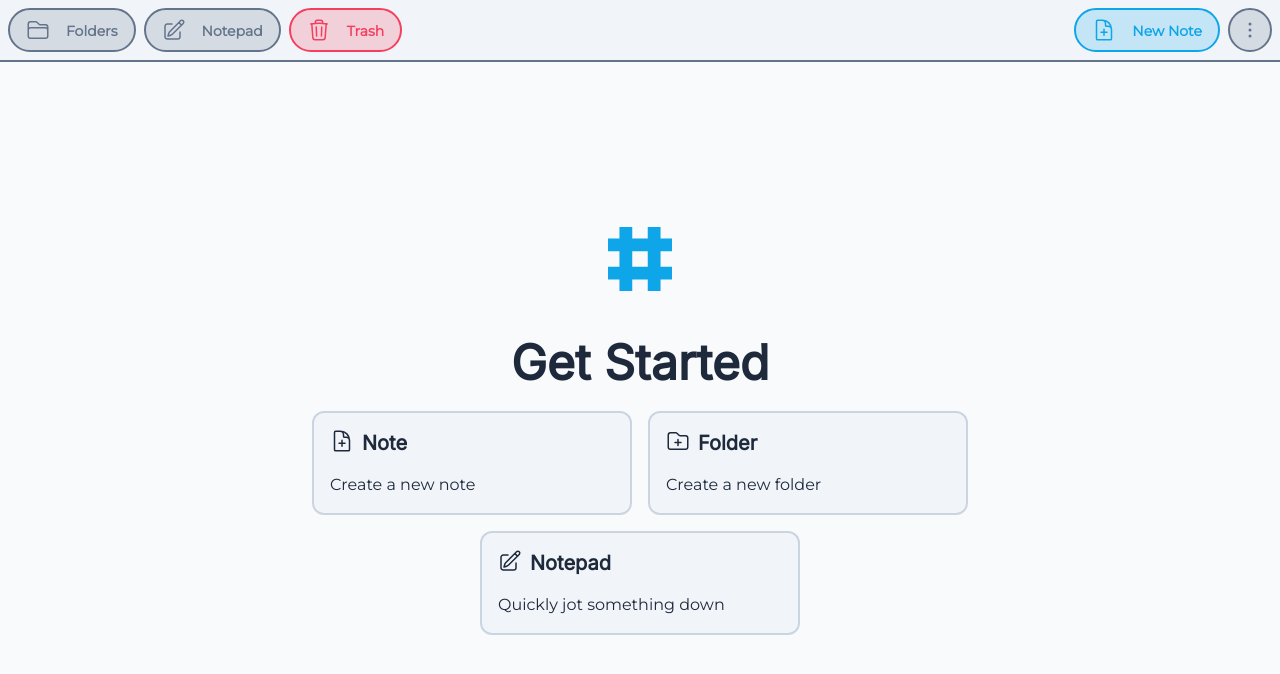
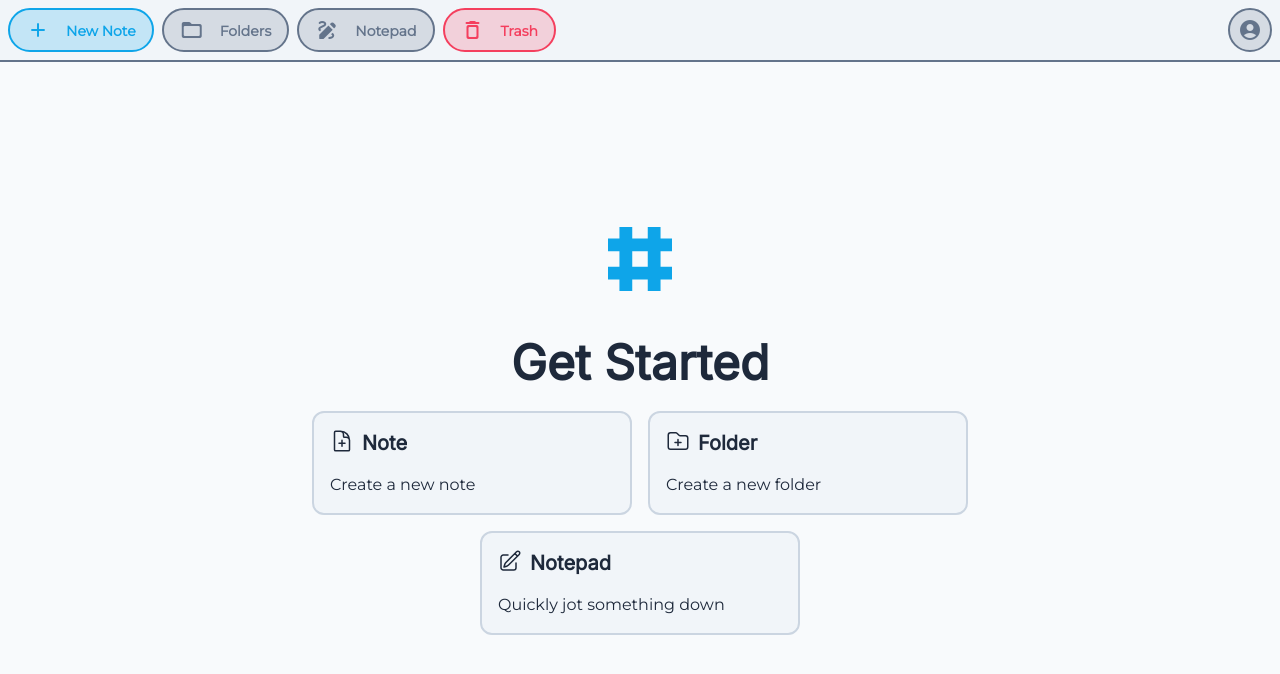
Before and after one commit to matovius/hashtype, a SvelteKit app: page /demo in a window 1280 px wide. Shown: the top 674 px of the page. Built offline with nearby package versions, Linux system fonts and the light colour scheme; a web font is replaced by a local one.

Commit message:
Implement material icons

```diff
--- a/src/app.css
+++ b/src/app.css
@@ -6,3 +6,22 @@
 @tailwind base;
 @tailwind components;
 @tailwind utilities;
+
+.material-icons-rounded {
+  font-family: "Material Icons Round";
+  font-weight: normal;
+  font-style: normal;
+  font-size: 24px;
+  display: inline-block;
+  line-height: 1;
+  text-transform: none;
+  letter-spacing: normal;
+  word-wrap: normal;
+  white-space: nowrap;
+  direction: ltr;
+
+  -webkit-font-smoothing: antialiased;
+  text-rendering: optimizeLegibility;
+  -moz-osx-font-smootihng: grayscale;
+  font-feature-settings: "liga";
+}
--- a/src/components/buttons/Button.svelte
+++ b/src/components/buttons/Button.svelte
@@ -8,8 +8,8 @@
     | "success"
     | "warning"
     | "error" = "secondary";
-  export let startIcon: any = null;
-  export let endIcon: any = null;
+  export let startIcon: string | null = null;
+  export let endIcon: string | null = null;
   export let width: "content" | "container" = "content";
   export let textLabel: string;
   export let align: "start" | "center" | "end" = "start";
@@ -64,12 +64,12 @@
   on:click
 >
   {#if startIcon !== null}
-    <svelte:component this={startIcon} />
+    <span class="material-icons-rounded">{startIcon}</span>
   {/if}
   <div class={`${textAlign}`}>
     <Text as="span">{textLabel}</Text>
   </div>
   {#if endIcon !== null}
-    <svelte:component this={endIcon} />
+    <span class="material-icons-rounded">{endIcon}</span>
   {/if}
 </button>
--- a/src/components/buttons/IconButton.svelte
+++ b/src/components/buttons/IconButton.svelte
@@ -1,5 +1,5 @@
 <script lang="ts">
-  export let icon: any;
+  export let icon: string;
   export let size: "small" | "medium" | "large" = "small";
   export let variant:
     | "primary"
@@ -43,5 +43,5 @@
   title={tooltip}
   on:click
 >
-  <svelte:component this={icon} />
+  <span class="material-icons-rounded">{icon}</span>
 </button>
--- a/src/components/buttons/LinkButton.svelte
+++ b/src/components/buttons/LinkButton.svelte
@@ -9,8 +9,8 @@
     | "success"
     | "warning"
     | "error" = "secondary";
-  export let startIcon: any = null;
-  export let endIcon: any = null;
+  export let startIcon: string | null = null;
+  export let endIcon: string | null = null;
   export let width: "content" | "container" = "content";
   export let textLabel: string;
   export let align: "start" | "center" | "end" = "start";
@@ -65,12 +65,12 @@
   class={`transition outline-none ease-in flex justify-center items-center rounded-full border-2 ${buttonWidth} ${buttonSize} ${buttonVariant}`}
 >
   {#if startIcon !== null}
-    <svelte:component this={startIcon} />
+    <span class="material-icons-rounded">{startIcon}</span>
   {/if}
   <div class={`${textAlign}`}>
     <Text as="span">{textLabel}</Text>
   </div>
   {#if endIcon !== null}
-    <svelte:component this={endIcon} />
+    <span class="material-icons-rounded">{endIcon}</span>
   {/if}
 </a>
--- a/src/components/buttons/LinkIconButton.svelte
+++ b/src/components/buttons/LinkIconButton.svelte
@@ -1,5 +1,5 @@
 <script lang="ts">
-  export let icon: any;
+  export let icon: string;
   export let link: string = "/";
   export let size: "small" | "medium" | "large" = "small";
   export let variant:
@@ -44,5 +44,5 @@
   class={`transition outline-none ease-in flex justify-center items-center rounded-full border-2 ${buttonPadding} ${buttonVariant}`}
   title={tooltip}
 >
-  <svelte:component this={icon} />
+  <span class="material-icons-rounded">{icon}</span>
 </a>
--- a/src/components/buttons/ThemeSwitcher.svelte
+++ b/src/components/buttons/ThemeSwitcher.svelte
@@ -61,20 +61,20 @@
 
 <div class="flex justify-center items-center gap-2">
   <IconButton
-    icon={SunIcon}
-    size="large"
+    icon="light_mode"
+    {size}
     on:click={toggleLightTheme}
     tooltip="Toggle Light Mode"
   />
   <IconButton
-    icon={MoonIcon}
-    size="large"
+    icon="dark_mode"
+    {size}
     on:click={toggleDarkTheme}
     tooltip="Toggle Dark Mode"
   />
   <IconButton
-    icon={ComputerDesktopIcon}
-    size="large"
+    icon="computer"
+    {size}
     on:click={togglePreferredTheme}
     tooltip="Toggle System Default"
   />
--- a/src/components/landing-page/Footer.svelte
+++ b/src/components/landing-page/Footer.svelte
@@ -1,5 +1,4 @@
 <script lang="ts">
-  import { browser } from "$app/environment";
   import Text from "../typography/Text.svelte";
   import HashtypeLogo from "../icons/HashtypeLogo.svelte";
   import ThemeSwitcher from "../buttons/ThemeSwitcher.svelte";
--- a/src/routes/+page.svelte
+++ b/src/routes/+page.svelte
@@ -66,7 +66,7 @@
           <LinkButton
             link="/demo"
             textLabel="Start Demo"
-            endIcon={ArrowLeftIcon}
+            endIcon="chevron_right"
             variant="primary"
             size="large"
           />
--- a/src/routes/demo/+layout.svelte
+++ b/src/routes/demo/+layout.svelte
@@ -74,13 +74,29 @@
   <header
     class="w-full flex justify-between items-center border-b-2 border-slate-500 bg-slate-100 dark:bg-slate-900"
   >
-    <div class="p-2 flex justify-center items-center">
+    <div class="p-2 flex justify-center items-center gap-2">
+      <div class="hidden md:inline-block">
+        <Button
+          startIcon="add"
+          textLabel="New Note"
+          size="medium"
+          variant="primary"
+        />
+      </div>
+      <div class="inline-block md:hidden">
+        <IconButton
+          icon="add"
+          tooltip="New Note"
+          size="medium"
+          variant="primary"
+        />
+      </div>
       <nav class="flex justify-center items-center gap-2">
         <ul class="hidden md:flex justify-center items-center gap-2">
           <li>
             <LinkButton
               link="/demo/folders"
-              startIcon={FolderIcon}
+              startIcon="folder_open"
               textLabel="Folders"
               size="medium"
               variant="secondary"
@@ -89,7 +105,7 @@
           <li>
             <LinkButton
               link="/demo/notepad"
-              startIcon={PencilSquareIcon}
+              startIcon="draw"
               textLabel="Notepad"
               size="medium"
               variant="secondary"
@@ -98,7 +114,7 @@
           <li>
             <LinkButton
               link="/demo/trash"
-              startIcon={TrashIcon}
+              startIcon="delete_outline"
               textLabel="Trash"
               size="medium"
               variant="error"
@@ -109,7 +125,7 @@
           <li>
             <LinkIconButton
               link="/demo/folders"
-              icon={FolderIcon}
+              icon="folder_open"
               tooltip="Folders"
               size="medium"
               variant="secondary"
@@ -118,7 +134,7 @@
           <li>
             <LinkIconButton
               link="/demo/notepad"
-              icon={PencilSquareIcon}
+              icon="draw"
               tooltip="Notepad"
               size="medium"
               variant="secondary"
@@ -127,7 +143,7 @@
           <li>
             <LinkIconButton
               link="/demo/trash"
-              icon={TrashIcon}
+              icon="delete_outline"
               tooltip="Trash"
               size="medium"
               variant="error"
@@ -138,26 +154,10 @@
       <div />
     </div>
     <div class="p-2 flex justify-center items-center gap-2">
-      <div class="hidden md:inline-block">
-        <Button
-          startIcon={DocumentPlusIcon}
-          textLabel="New Note"
-          size="medium"
-          variant="primary"
-        />
-      </div>
-      <div class="inline-block md:hidden">
-        <IconButton
-          icon={DocumentPlusIcon}
-          tooltip="New Note"
-          size="medium"
-          variant="primary"
-        />
-      </div>
       <div class="relative">
         <IconButton
-          icon={EllipsisVertical}
-          tooltip="More Options"
+          icon="account_circle"
+          tooltip="Demo Account"
           size="medium"
           variant="secondary"
         />
```
